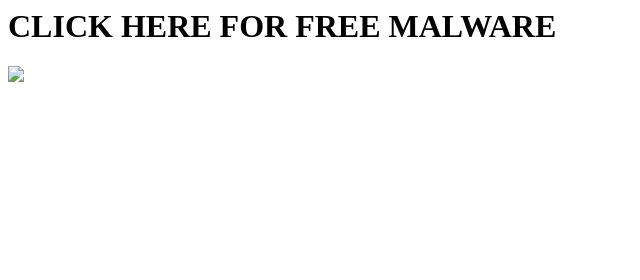
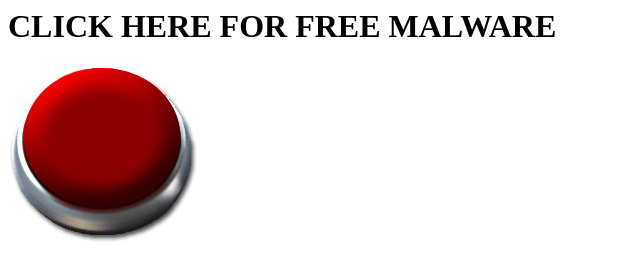
Before and after one commit to SonicFan2020-best/tower-collapse, a plain HTML site: page index.html in a window 1280 px wide. Shown: the whole page, without its empty margins (0-640 px from the left). Drawn offline with Linux system fonts and the light colour scheme.

Commit message:
Changed code

```diff
--- a/index.html
+++ b/index.html
@@ -1,6 +1,6 @@
 <h1>CLICK HERE FOR FREE MALWARE</H1>
 <div class="message">
-    <img onclick="showSpoiler(this);" src="/redbutton.png" />
+    <img onclick="showSpoiler(this);" src="/Red_button.png" />
     <div class="inner" style="display:none;">
     Your tower will collapse
     </div>
```
